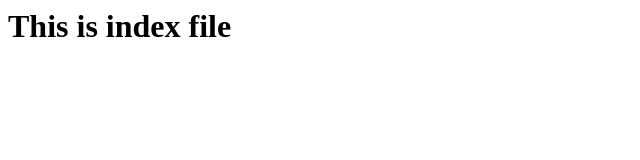
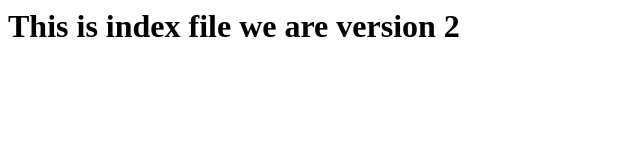
Before and after one commit to byash446/mygit, a plain HTML site: page index.html in a window 1280 px wide. Shown: the whole page, without its empty margins (0-640 px from the left). Drawn offline with Linux system fonts and the light colour scheme.

Commit message:
version 2

```diff
--- a/index.html
+++ b/index.html
@@ -1 +1 @@
-<h1>This is index file </h1>
+<h1>This is index file we are version 2 </h1>
```
